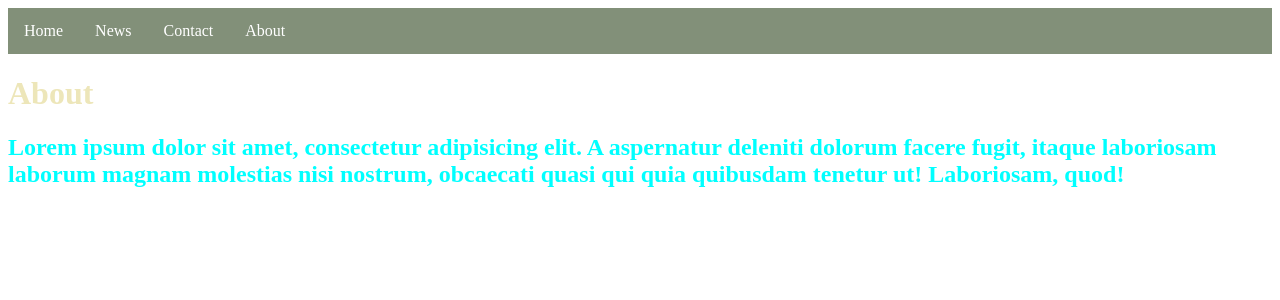
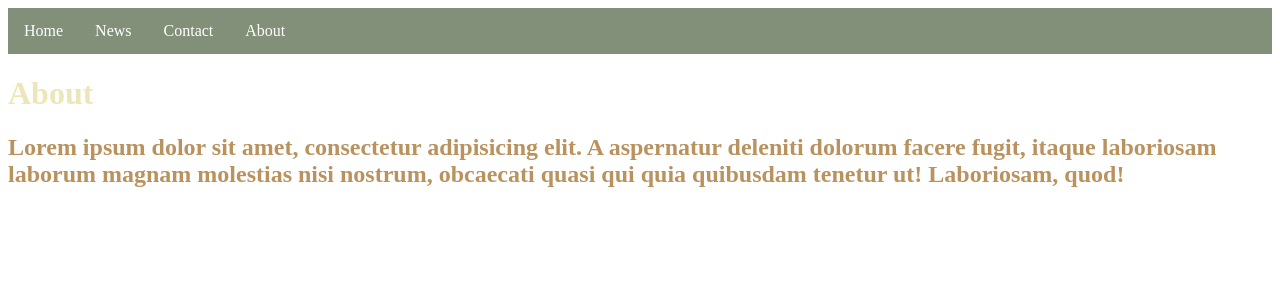
Before and after one commit to tsilagava/Flask, a Flask app: page /about in a window 1280 px wide. Shown: the top 300 px of the page. Run offline with Flask 2, Linux system fonts and the light colour scheme.

Commit message:
created 3 route by using flask

```diff
--- a/assignment5/templates/About.html
+++ b/assignment5/templates/About.html
@@ -3,7 +3,7 @@
 
 {% block text %}
     <h1>About</h1>
-<h2 style="color: aqua">Lorem ipsum dolor sit amet, consectetur adipisicing elit. A aspernatur deleniti dolorum facere fugit,
+<h2>Lorem ipsum dolor sit amet, consectetur adipisicing elit. A aspernatur deleniti dolorum facere fugit,
     itaque laboriosam laborum magnam molestias nisi nostrum, obcaecati quasi qui quia quibusdam tenetur ut!
     Laboriosam, quod!</h2>
 {% endblock %}
```
